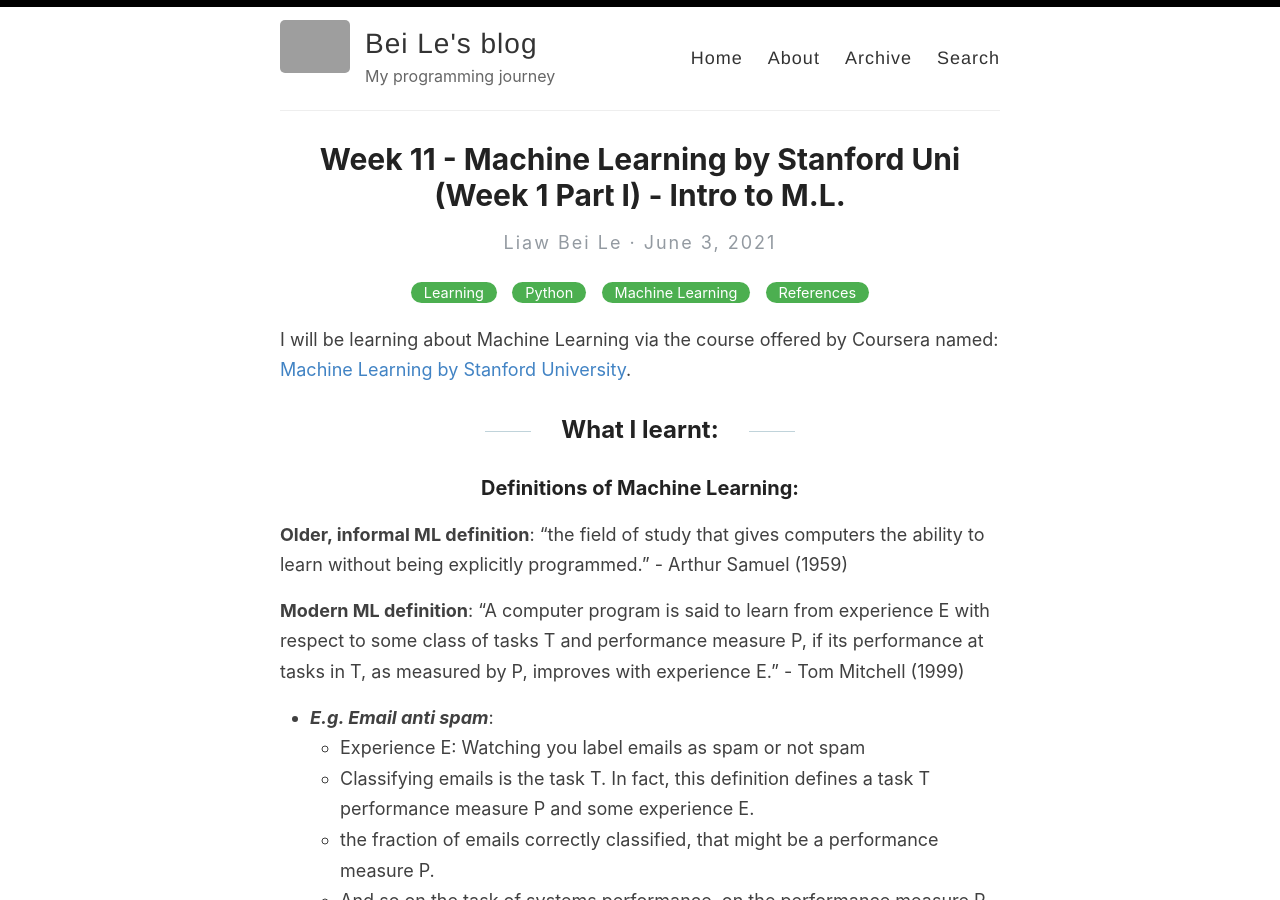
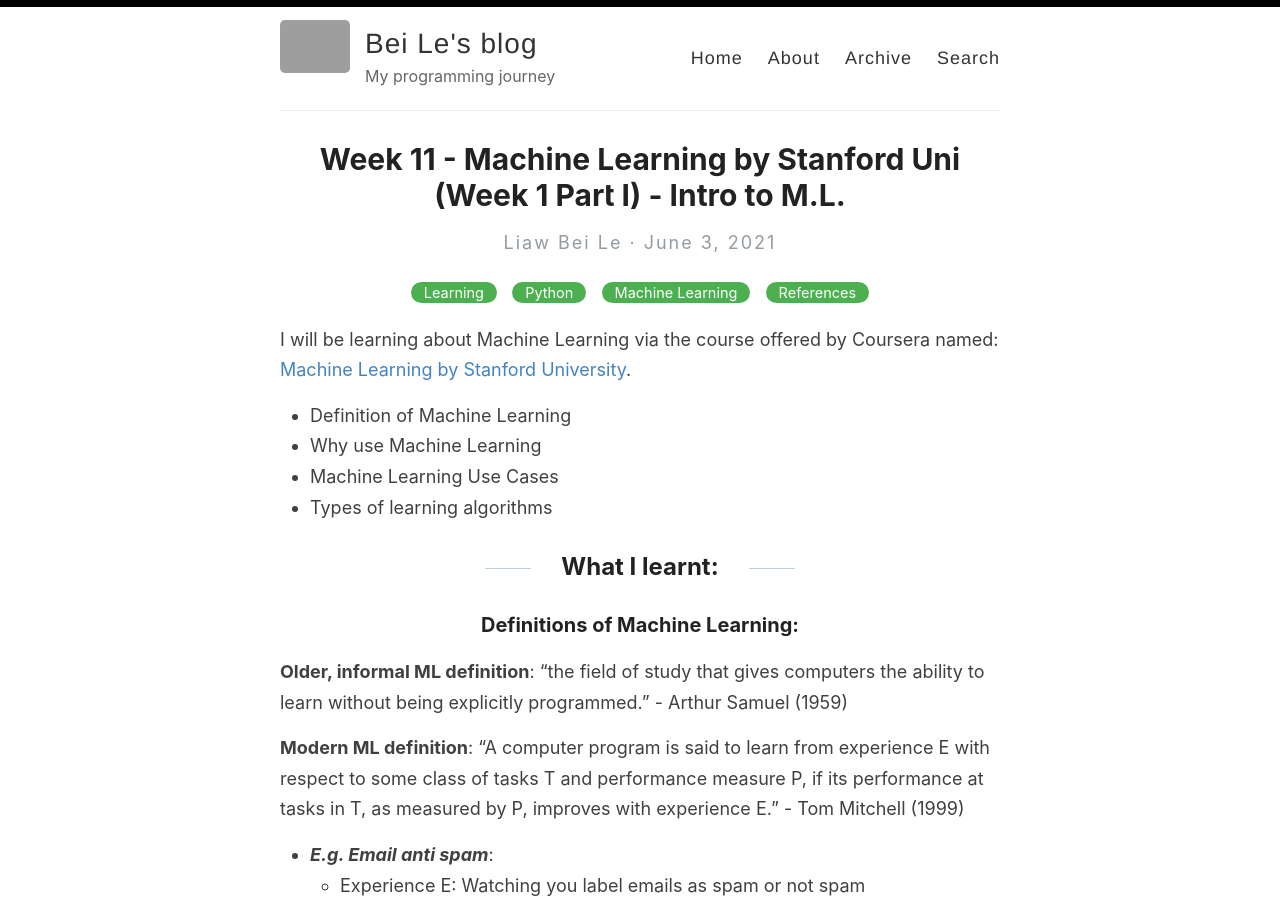
Before and after one commit to liawbeile/liawbeile.github.io, a Jekyll site: the page built from _posts/2021-6-3-june3.md, in a window 1280 px wide and 900 px high. Built offline with Jekyll 4.4.1, drawn with Linux system fonts in a browser that asks for light colours; grey boxes are pictures that could not be loaded.

Commit message:
upload post

```diff
--- a/_posts/2021-6-3-june3.md
+++ b/_posts/2021-6-3-june3.md
@@ -5,6 +5,10 @@ categories: [Learning, Python, Machine Learning, References]
 ---
 
 I will be learning about Machine Learning via the course offered by Coursera named: [Machine Learning by Stanford University](https://www.coursera.org/learn/machine-learning).
+- Definition of Machine Learning
+- Why use Machine Learning
+- Machine Learning Use Cases
+- Types of learning algorithms
 
 ## What I learnt:
 
```
